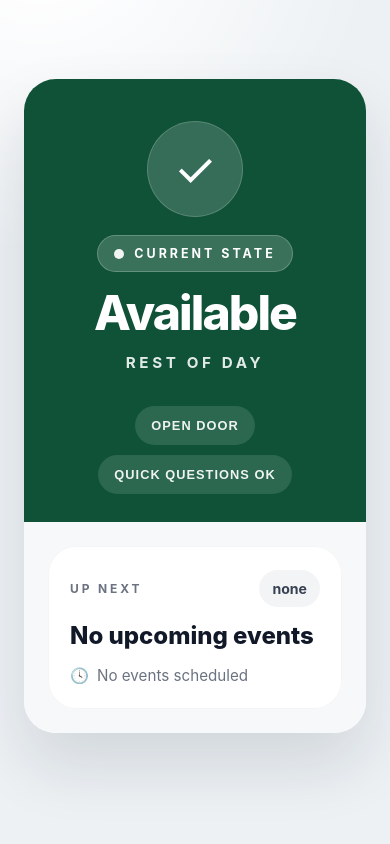
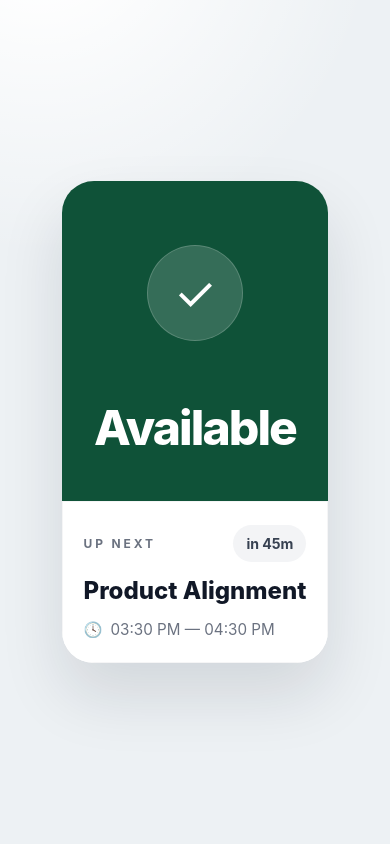
Before and after one commit to varogonz95/chronopi-app, a Flask app: page / in a window 390 px wide. Run offline with Flask 3, Linux system fonts and the light colour scheme; parts of the project's set-up code (start-up, migrations or seed data) failed here and were passed over.

Commit message:
feat: app modernization (#7)
* feat: modernize app

- Introduced status icons for better visual representation of user states (available, busy, focus, ooo, connect).
- Updated status presets to include subtitles for clarity.
- Improved upcoming events rendering logic to display the next event prominently and handle multiple upcoming events more effectively.
- Redesigned hero banner layout for a more engaging user experience, including a new icon and subtitle.
- Refined CSS styles for better aesthetics and responsiveness, including updated color schemes and typography.
- Added a design system document outlining visual language, design tokens, and component guidelines for consistency.
- Updated installation scripts to include necessary dependencies for Qt WebEngine.

Co-authored-by: Copilot <copilot@github.com>

* Remove unnecessary dependencies from install_pi.sh

* fix: remove unnecessary dependencies from install_pi.sh

* fix(pi): install available qt webengine runtime deps

* fix(pi): force software rendering for webengine

* fix(pi): propagate software render env through xinit

* refactor: clean up HTML structure and remove unused styles

---------

Co-authored-by: Alvaro Gonzalez <agonzalez@jbs.dev>
Co-authored-by: Copilot <copilot@github.com>

```diff
--- a/app/static/styles.css
+++ b/app/static/styles.css
@@ -36,18 +36,9 @@ body {
   overflow-y: auto;
   -webkit-overflow-scrolling: touch;
   touch-action: pan-y;
-  padding: 24px;
   display: flex;
   justify-content: center;
   align-items: center;
-}
-
-.phone-frame {
-  width: min(100%, 420px);
-  min-height: 660px;
-  display: grid;
-  gap: 16px;
-  align-content: start;
 }
 
 .hero-card {
@@ -128,13 +119,11 @@ body {
 }
 
 .event-section {
-  padding: 24px;
   background: var(--page-surface);
 }
 
 .event-card {
   background: var(--card-bg);
-  border-radius: 28px;
   padding: 24px 22px;
   display: grid;
   gap: 16px;
--- a/app/templates/index.html
+++ b/app/templates/index.html
@@ -1,26 +1,19 @@
 <!DOCTYPE html>
 <html lang="en">
+
 <head>
   <meta charset="UTF-8" />
   <meta name="viewport" content="width=device-width, initial-scale=1.0" />
   <title>{{ ui_label }}</title>
   <link rel="stylesheet" href="{{ url_for('static', filename='styles.css') }}" />
 </head>
+
 <body>
   <main class="screen-shell" id="scrollRoot">
-      <section class="phone-frame">
     <article class="hero-card" id="heroCard">
       <div class="hero-banner">
         <div class="hero-icon" id="heroIcon" aria-hidden="true">✓</div>
-            <p class="status-badge" id="statusBadge">
-              <span class="badge-dot" id="statusDot" aria-hidden="true"></span>
-              <span id="statusBadgeText">CURRENT STATE</span>
-            </p>
         <h1 id="heading" class="hero-title">Available</h1>
-            <p id="subheading" class="hero-subtitle">Ready to chat</p>
-            <p id="heroMeta" class="hero-meta">{{ ui_sublabel }}</p>
-            <p id="clockMeta" class="clock-meta">--:-- • Loading...</p>
-            <div id="actionRow" class="action-row"></div>
       </div>
 
       <section id="listSection" class="event-section">
@@ -36,40 +29,7 @@
         </div>
         <div id="upcomingList" class="upcoming-list hidden"></div>
       </section>
-
-          <div id="heroFooter" class="hero-footer hidden">
-            <button type="button" id="primaryAction" class="primary-action inert-action" aria-disabled="true">End Early</button>
-            <button type="button" id="iconAction" class="icon-action inert-action" aria-disabled="true" aria-label="Secondary action">
-              <span id="iconActionGlyph">✎</span>
-            </button>
-          </div>
-
-          <section id="connectPanel" class="connect-panel hidden" aria-label="Connect providers">
-            <div class="connect-copy">Scan the QR code to sync your calendars and set your sanctuary status.</div>
-            <div class="qr-shell" aria-hidden="true">
-              <div class="qr-core"></div>
-            </div>
-            <div id="providerStatus" class="provider-status" aria-label="Provider status"></div>
-            <button type="button" class="mobile-app-action inert-action" aria-disabled="true">Open Mobile App</button>
-            <p class="help-text">Need help?</p>
-          </section>
     </article>
-
-        <section id="statusSwitch" class="status-switch hidden" aria-label="Status options">
-          <article class="switch-card">
-            <div class="switch-icon">⚡</div>
-            <div class="switch-title">Available</div>
-            <div class="switch-subtitle">Open to chat</div>
-          </article>
-          <article class="switch-card">
-            <div class="switch-icon">☾</div>
-            <div class="switch-title">Focus Time</div>
-            <div class="switch-subtitle">Deep work mode</div>
-          </article>
-        </section>
-
-        <div id="errorBar" class="error-bar"></div>
-      </section>
   </main>
 
   <template id="upcomingTemplate">
@@ -94,4 +54,5 @@
   </script>
   <script src="{{ url_for('static', filename='app.js') }}" defer></script>
 </body>
+
 </html>
```
Also changed, not shown: 2 other files. Lines whose indentation alone changed are shown as unchanged.
